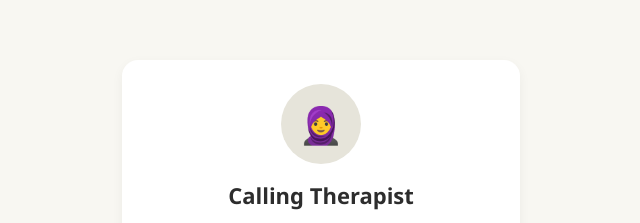
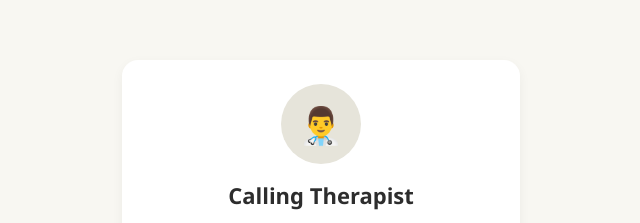
Before and after one commit to syedmozamilshah/vapi_therapist_ai, a plain HTML site: page index.html in a window 1280 px wide. Shown: the part 177-400 px from the top of the page, 319-959 px from the left. Drawn offline with Linux system fonts and the light colour scheme.

Commit message:
Update index.html

```diff
--- a/index.html
+++ b/index.html
@@ -74,7 +74,7 @@
 <body>
   <div class="container">
     <div class="icon">
-      <span>🧕</span>
+      <span>👨‍⚕️</span>
     </div>
     <h2 style="font-size: 22px; font-weight: 700; margin: 0 0 8px 0;">Calling Therapist</h2>
     <p style="font-size: 16px; color: #6D6D6D; margin-bottom: 24px;">
```
